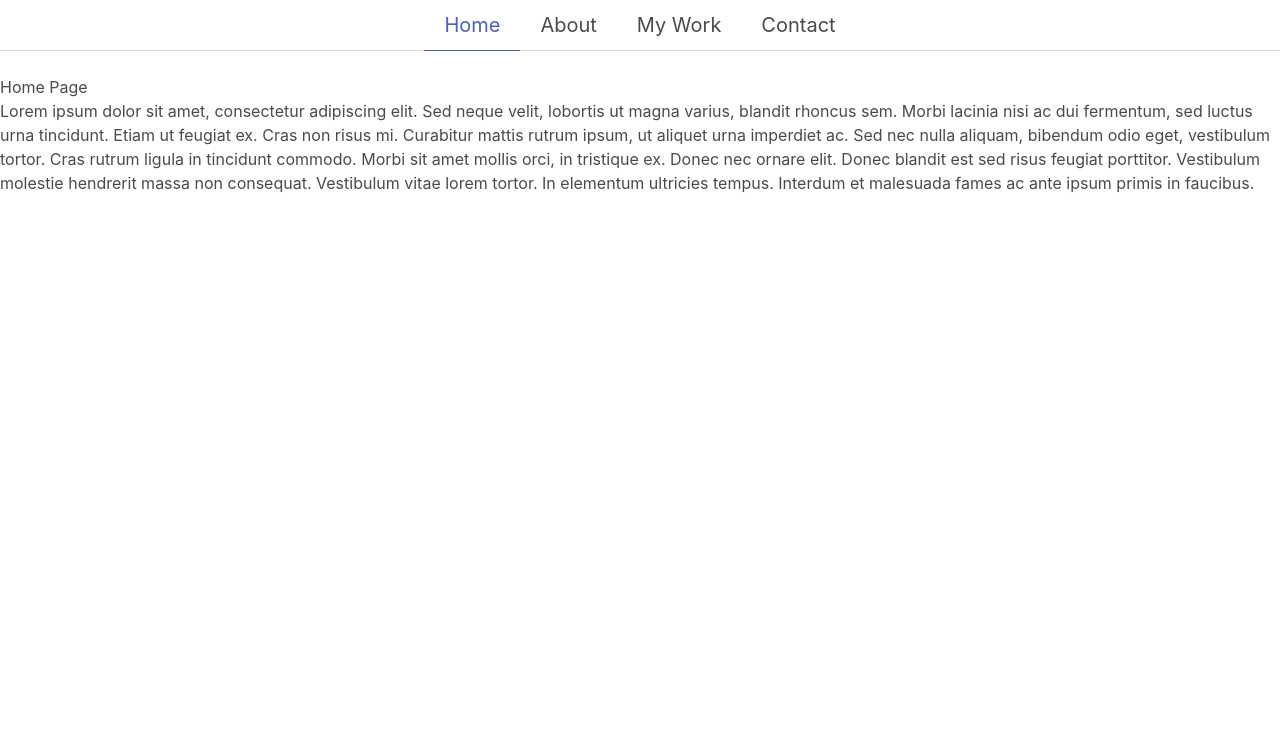
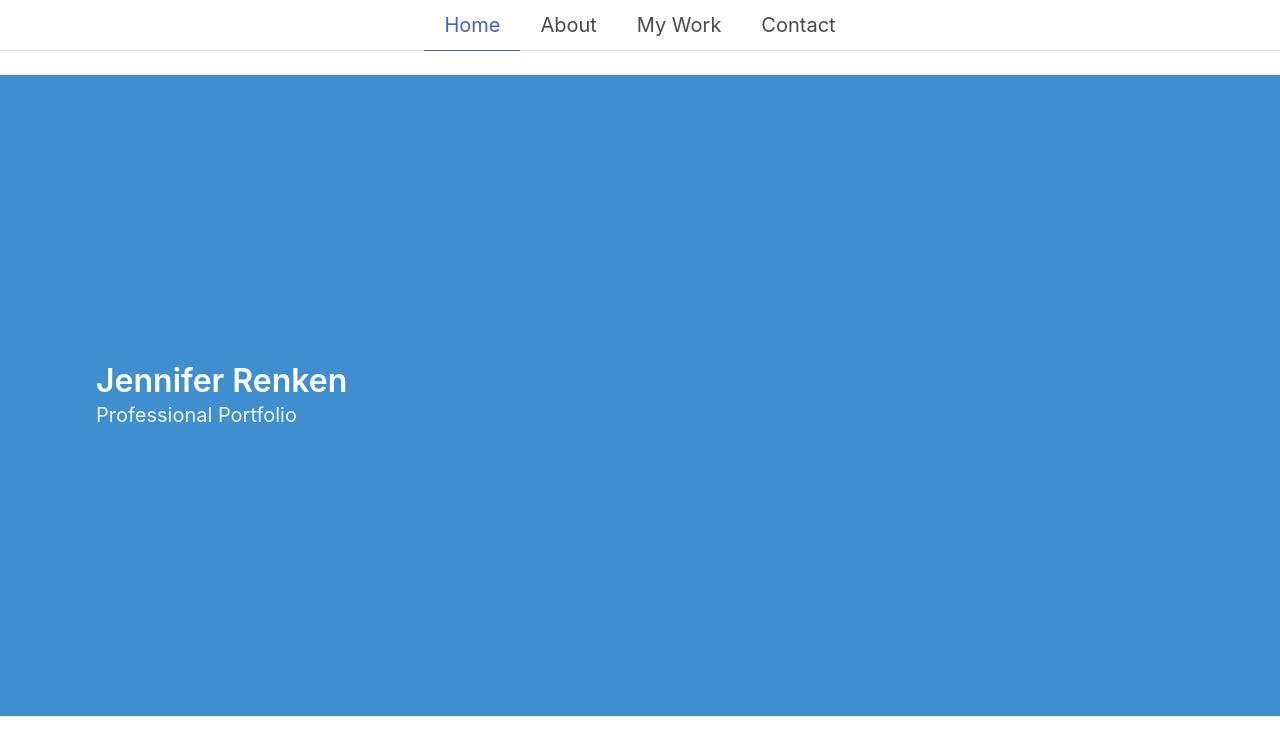
Before and after one commit to jenn-renken/my-portfolio, a React (Create React App) app: page / in a window 1280 px wide. Shown: the top 754 px of the page. Built offline with nearby package versions, Linux system fonts and the light colour scheme.

Commit message:
updated Home and About sections

```diff
--- a/src/components/pages/About.js
+++ b/src/components/pages/About.js
@@ -1,15 +1,20 @@
 import React from "react";
 
 const About = () => (
-  <div>
-    <h1>About Page</h1>
-    <p>
-      Nunc pharetra finibus est at efficitur. Praesent sed congue diam. Integer gravida dui mauris,
-      ut interdum nunc egestas sed. Aenean sed mollis diam. Nunc aliquet risus ac finibus porta. Nam
-      quis arcu non lectus tincidunt fermentum. Suspendisse aliquet orci porta quam semper
-      imperdiet. Praesent euismod mi justo, faucibus scelerisque risus cursus in. Sed rhoncus mollis
-      diam, sit amet facilisis lectus blandit at.
-    </p>
+  <div class="columns">
+   <section className="section">
+      <figure className="image is-256x256">
+        <img src={require("../../assets/me.png")} />
+      </figure>
+    </section>
+    <section className="section is-medium">
+        <h1 className="title has-text-link">About Me</h1>
+        <h2 className="subtitle">
+          A simple container to divide your page into <strong>sections</strong>, like the one you're currently reading.
+        </h2>
+    </section>
+
+
   </div>
 );
 
--- a/src/components/pages/Home.js
+++ b/src/components/pages/Home.js
@@ -1,18 +1,19 @@
 import React from "react";
+// import '../../index.css';
 
 const Home = () => (
   <div>
-    <h1>Home Page</h1>
-    <p>
-      Lorem ipsum dolor sit amet, consectetur adipiscing elit. Sed neque velit, lobortis ut magna
-      varius, blandit rhoncus sem. Morbi lacinia nisi ac dui fermentum, sed luctus urna tincidunt.
-      Etiam ut feugiat ex. Cras non risus mi. Curabitur mattis rutrum ipsum, ut aliquet urna
-      imperdiet ac. Sed nec nulla aliquam, bibendum odio eget, vestibulum tortor. Cras rutrum ligula
-      in tincidunt commodo. Morbi sit amet mollis orci, in tristique ex. Donec nec ornare elit.
-      Donec blandit est sed risus feugiat porttitor. Vestibulum molestie hendrerit massa non
-      consequat. Vestibulum vitae lorem tortor. In elementum ultricies tempus. Interdum et malesuada
-      fames ac ante ipsum primis in faucibus.
+   <section className="hero is-large is-info">
+  <div className="hero-body">
+    <p className="title">
+      Jennifer Renken
     </p>
+    <p className="subtitle">
+      Professional Portfolio
+    </p>
+  </div>
+</section>
+
   </div>
 );
 
--- /dev/null
+++ b/src/index.css
@@ -0,0 +1,13 @@
+.hero::before {
+    content: "";
+    z-index: -1;
+    background-image: url(../src/assets/travel-experience.png);
+    background-size: contain;
+    background-position: center;
+    position: absolute;
+    top: 0px;
+    right: 0px;
+    bottom: 0px;
+    left: 0px;
+    opacity: 0.75;
+  }
```
